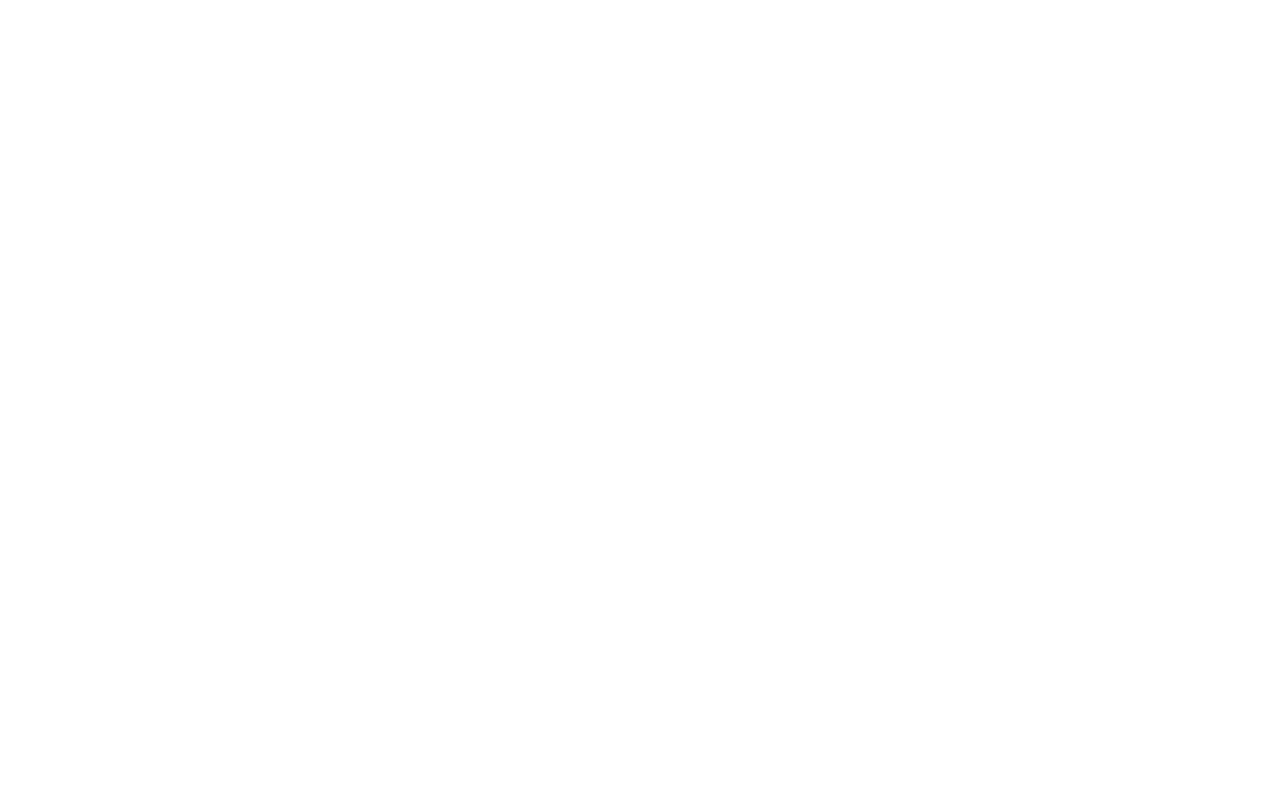
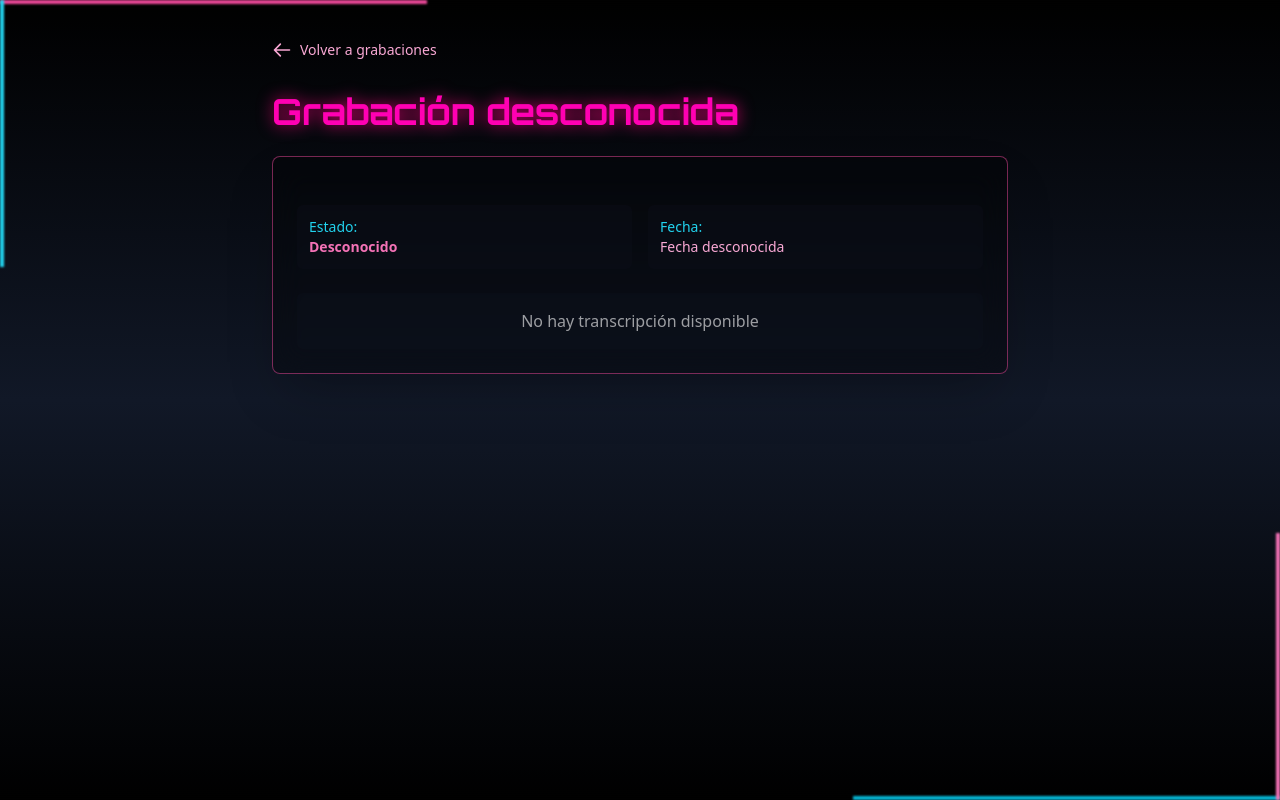
Before and after one commit to unpoderosonick/login-nuxt3-firebase-template, a Nuxt app: page /recording/1 in a window 1280 px wide. Before the commit this address had no page. Built offline with nearby package versions, Linux system fonts and the light colour scheme; no server answers; the database is empty.

Commit message:
vista detallada avance 1

```diff
--- a/composables/useRecorder.js
+++ b/composables/useRecorder.js
@@ -91,10 +91,12 @@
     const docRef = await addDoc(recordingsCol, {
       downloadURL,
       title: `Grabación ${new Date().toLocaleString()}`,
-      status: "ready",
+      statusLabel: "Subida", // Valor para mostrar en la UI
+      statusType: "ready", // Valor para lógica o estilos
       createdAt: serverTimestamp(),
       userId: userId || null,
     });
+
     console.log("Documento Firestore creado:", docRef.id);
 
     return {
--- a/pages/home.vue
+++ b/pages/home.vue
@@ -60,8 +60,8 @@
       </section>
     </main>
 
-    <!-- Botón flotante para grabar -->
-    <div class="absolute z-50 bottom-16 right-6">
+    <!-- Botón flotante para grabar (posición fija) -->
+    <div class="fixed z-50 bottom-16 right-6">
       <FloatingRecordButton
         :isRecording="isRecordingComputed"
         @record="toggleRecordingWrapper" />
@@ -77,47 +77,40 @@
 import { ref, computed, watch } from "vue";
 import { definePageMeta, useRouter } from "#imports";
 
-// Importación de los nuevos composables
+// Composables
 import { useUserCurrentState } from "~/composables/useUserCurrentState";
 import { useUserCurrentRecordings } from "~/composables/useUserCurrentRecordings";
 import { useAuth } from "~/composables/useAuth";
 import { useRecorder } from "~/composables/useRecorder";
 
-// Importación de componentes de UI
+// Componentes
 import HeaderCyberpunk from "~/components/HeaderCyberpunk.vue";
 import SideMenuCyberpunk from "~/components/SideMenuCyberpunk.vue";
 import SearchBarCyberpunk from "~/components/SearchBarCyberpunk.vue";
 import RecordingCard from "~/components/RecordingCard.vue";
 import FloatingRecordButton from "~/components/FloatingRecordButton.vue";
 
-// Protegemos la ruta con middleware 'auth'
+// Configuración de ruta protegida
 definePageMeta({ middleware: "auth" });
 
+const router = useRouter();
+
 /* ==================== Estado del usuario ==================== */
-// Se utiliza useUserCurrentState para observar el estado actual del usuario
 const { currentUser, isLoading } = useUserCurrentState();
 
-// Nombre del usuario a mostrar
 const userName = computed(() => {
   return currentUser.value
     ? currentUser.value.displayName || currentUser.value.email || "Usuario"
     : "Usuario desconocido";
 });
 
-// Obtenemos el UID del usuario actual
-const currentUserId = computed(() => {
-  return currentUser.value ? currentUser.value.uid : null;
-});
+const currentUserId = computed(() => currentUser.value?.uid || null);
 
 /* ==================== Grabaciones del usuario ==================== */
-// Se utiliza useUserCurrentRecordings para suscribirse a las grabaciones del usuario actual
 const { recordings, subscribe } = useUserCurrentRecordings(currentUserId);
 
-// Iniciar la suscripción cuando el UID esté disponible
 watch(currentUserId, (newUid) => {
-  if (newUid) {
-    subscribe();
-  }
+  if (newUid) subscribe();
 });
 
 /* ==================== Búsqueda y filtrado ==================== */
@@ -131,28 +124,21 @@
 
 /* ==================== Menú lateral ==================== */
 const showSideMenu = ref(false);
-function toggleSideMenu() {
-  showSideMenu.value = !showSideMenu.value;
-}
+const toggleSideMenu = () => (showSideMenu.value = !showSideMenu.value);
 
 /* ==================== Grabación de audio ==================== */
-// Instanciamos el recorder cuando se tenga el UID del usuario
 const recorder = ref(null);
 watch(currentUserId, (newUid) => {
-  if (newUid) {
-    recorder.value = useRecorder(newUid);
-  }
+  if (newUid) recorder.value = useRecorder(newUid);
 });
 
-// Propiedad computada para enviar un valor booleano a FloatingRecordButton
-const isRecordingComputed = computed(() => {
-  return recorder.value ? recorder.value.isRecording.value : false;
-});
+const isRecordingComputed = computed(
+  () => recorder.value?.isRecording.value || false
+);
 
-/* ==================== Autenticación (logout) ==================== */
+/* ==================== Autenticación ==================== */
 const { logout } = useAuth();
-const router = useRouter();
-async function handleLogout() {
+const handleLogout = async () => {
   try {
     await logout();
     router.push("/login");
@@ -160,27 +146,25 @@
     console.error("Error al cerrar sesión:", error);
     alert("No se pudo cerrar la sesión. Inténtalo de nuevo.");
   }
-}
+};
 
-/* ==================== Interacciones adicionales ==================== */
-// Al seleccionar una grabación, por ejemplo, para ver sus detalles
-function goToRecording(record) {
-  alert(`Detalle de la grabación: ${record.title}`);
-}
+/* ==================== Navegación a detalles ==================== */
+const goToRecording = (record) => {
+  router.push(`/recording/${record.id}`);
+};
 
-// Wrapper para iniciar/detener la grabación
-async function toggleRecordingWrapper() {
+/* ==================== Control de grabación ==================== */
+const toggleRecordingWrapper = async () => {
   if (!recorder.value) {
-    console.warn("No se ha instanciado el recorder porque no hay UID.");
+    console.warn("Recorder no inicializado");
     return;
   }
 
-  if (!recorder.value.isRecording.value) {
+  if (!isRecordingComputed.value) {
     await recorder.value.toggleRecording();
   } else {
     const result = await recorder.value.toggleRecording();
-    if (result && result.id && result.downloadURL) {
-      // Agregamos la grabación a la lista para mostrarla inmediatamente
+    if (result?.id && result?.downloadURL) {
       recordings.value.unshift({
         id: result.id,
         title: `Grabación ${new Date().toLocaleString()}`,
@@ -190,7 +174,7 @@
       });
     }
   }
-}
+};
 </script>
 
 <style scoped>
--- a/pages/pages/recording/[id].vue
+++ /dev/null
@@ -1,52 +0,0 @@
-<template>
-  <div class="min-h-screen p-6 text-white bg-black">
-    <h1 class="mb-4 text-2xl font-bold">Detalle de Grabación</h1>
-    <div v-if="isLoading">Cargando...</div>
-    <div v-else-if="recordingData">
-      <p class="mb-2">Título: {{ recordingData.title }}</p>
-      <!-- Reproductor de audio -->
-      <audio
-        v-if="recordingData.downloadURL"
-        :src="recordingData.downloadURL"
-        controls
-        class="mb-4"></audio>
-      <p v-if="recordingData.status">Estado: {{ recordingData.status }}</p>
-      <!-- Transcripción si la tuvieras -->
-      <div v-if="recordingData.transcript">
-        <h2 class="mt-4 text-lg font-semibold">Transcripción</h2>
-        <p>{{ recordingData.transcript }}</p>
-      </div>
-    </div>
-    <div v-else>
-      <p>No se encontró la grabación.</p>
-    </div>
-  </div>
-</template>
-
-<script setup>
-import { ref, onMounted } from "vue";
-import { useRoute } from "#imports";
-import { getFirestore, doc, getDoc } from "firebase/firestore";
-
-const route = useRoute();
-const recordingId = route.params.id;
-
-const isLoading = ref(true);
-const recordingData = ref(null);
-
-// Al montar, consultamos Firestore (colección "recordings" + doc = recordingId)
-onMounted(async () => {
-  try {
-    const db = getFirestore();
-    const docRef = doc(db, "recordings", recordingId);
-    const snapshot = await getDoc(docRef);
-    if (snapshot.exists()) {
-      recordingData.value = snapshot.data();
-    }
-  } catch (err) {
-    console.error("Error cargando la grabación:", err);
-  } finally {
-    isLoading.value = false;
-  }
-});
-</script>
--- /dev/null
+++ b/pages/recording/[id].vue
@@ -0,0 +1,157 @@
+<template>
+  <div
+    class="relative min-h-screen overflow-hidden text-white bg-gradient-to-b from-black via-gray-900 to-black">
+    <!-- Efectos neon decorativos -->
+    <div class="absolute top-0 left-0 w-1/3 h-1 bg-pink-500 blur-[1px]"></div>
+    <div class="absolute top-0 left-0 w-1 h-1/3 bg-cyan-400 blur-[1px]"></div>
+    <div
+      class="absolute bottom-0 right-0 w-1/3 h-1 bg-cyan-500 blur-[1px]"></div>
+    <div
+      class="absolute bottom-0 right-0 w-1 h-1/3 bg-pink-400 blur-[1px]"></div>
+
+    <!-- Contenido principal -->
+    <main class="relative z-10 max-w-3xl px-4 pt-10 mx-auto">
+      <!-- Botón de volver -->
+      <button
+        @click="router.go(-1)"
+        class="flex items-center mb-8 text-sm text-pink-300 transition-colors hover:text-cyan-400">
+        <svg
+          xmlns="http://www.w3.org/2000/svg"
+          class="w-5 h-5 mr-2"
+          fill="none"
+          viewBox="0 0 24 24"
+          stroke="currentColor">
+          <path
+            stroke-linecap="round"
+            stroke-linejoin="round"
+            stroke-width="2"
+            d="M10 19l-7-7m0 0l7-7m-7 7h18" />
+        </svg>
+        Volver a grabaciones
+      </button>
+
+      <!-- Encabezado -->
+      <h1
+        class="mb-6 text-4xl font-extrabold text-neon-pink drop-shadow-[0_0_8px_rgba(255,0,127,0.8)]"
+        style="font-family: 'Orbitron', sans-serif">
+        {{ recordingData.title || "Grabación desconocida" }}
+      </h1>
+
+      <!-- Tarjeta de detalles -->
+      <div
+        class="p-6 mb-8 border rounded-lg shadow-2xl bg-black/30 backdrop-blur-lg border-pink-500/50">
+        <!-- Reproductor de audio -->
+        <div class="mb-6">
+          <audio
+            v-if="recordingData.downloadURL"
+            :src="recordingData.downloadURL"
+            controls
+            class="w-full rounded-lg bg-gray-900/50"></audio>
+        </div>
+
+        <!-- Metadatos -->
+        <div class="grid gap-4 mb-6 text-sm md:grid-cols-2">
+          <div class="p-3 rounded-md bg-gray-900/20">
+            <p class="text-cyan-400">Estado:</p>
+            <p :class="statusColorClass" class="font-semibold">
+              {{ recordingData.statusLabel || "Desconocido" }}
+            </p>
+          </div>
+
+          <div class="p-3 rounded-md bg-gray-900/20">
+            <p class="text-cyan-400">Fecha:</p>
+            <p class="text-pink-300">
+              {{ formatDate(recordingData.createdAt?.toDate()) }}
+            </p>
+          </div>
+        </div>
+
+        <!-- Transcripción -->
+        <div
+          v-if="recordingData.transcript"
+          class="p-4 rounded-md bg-gray-900/20">
+          <h2 class="mb-3 text-lg font-bold text-cyan-400">Transcripción</h2>
+          <p class="font-mono text-sm leading-relaxed text-white/80">
+            {{ recordingData.transcript }}
+          </p>
+        </div>
+
+        <!-- Mensaje si no hay transcripción -->
+        <div v-else class="p-4 text-center rounded-md bg-gray-900/20">
+          <p class="text-white/60">No hay transcripción disponible</p>
+        </div>
+      </div>
+    </main>
+
+    <!-- Efecto scan lines -->
+    <div
+      class="pointer-events-none fixed inset-0 z-0 bg-[linear-gradient(rgba(255,255,255,0.04)_1px,transparent_1px)] bg-[length:100%_2px] opacity-10"></div>
+  </div>
+</template>
+
+<script setup>
+import { useRouter } from "#imports";
+import { getFirestore, doc, getDoc } from "firebase/firestore";
+
+const route = useRoute();
+const router = useRouter();
+const recordingId = route.params.id;
+
+const isLoading = ref(true);
+const recordingData = ref({});
+
+// Color según estado
+const statusColorClass = computed(() => {
+  switch (recordingData.value.statusType) {
+    case "ready":
+      return "text-lime-400";
+    case "processing":
+      return "text-yellow-400";
+    default:
+      return "text-pink-400";
+  }
+});
+
+// Formatear fecha
+const formatDate = (date) => {
+  if (!date) return "Fecha desconocida";
+  return new Intl.DateTimeFormat("es-ES", {
+    dateStyle: "full",
+    timeStyle: "short",
+  }).format(date);
+};
+
+// Cargar datos
+onMounted(async () => {
+  try {
+    const db = getFirestore();
+    const docRef = doc(db, "recordings", recordingId);
+    const snapshot = await getDoc(docRef);
+
+    if (snapshot.exists()) {
+      recordingData.value = snapshot.data();
+    }
+  } catch (error) {
+    console.error("Error cargando grabación:", error);
+  } finally {
+    isLoading.value = false;
+  }
+});
+</script>
+
+<style>
+@import url("https://fonts.googleapis.com/css2?family=Orbitron:wght@700&family=Audiowide&display=swap");
+
+.text-neon-pink {
+  color: #ff00b3;
+}
+
+audio::-webkit-media-controls-panel {
+  background-color: rgba(17, 24, 39, 0.5);
+}
+
+audio::-webkit-media-controls-play-button,
+audio::-webkit-media-controls-mute-button {
+  filter: drop-shadow(0 0 2px #ff00b3);
+}
+</style>
```
